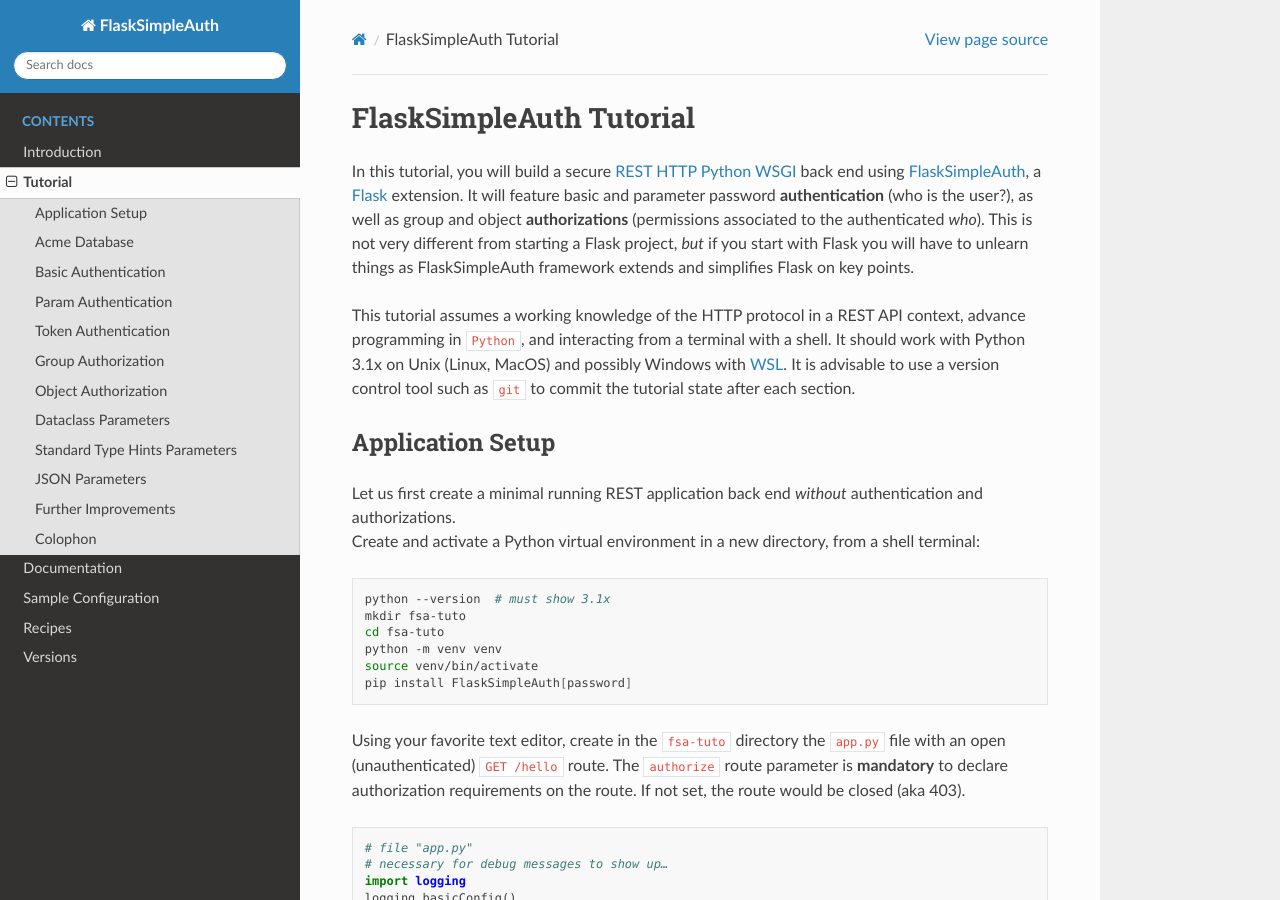
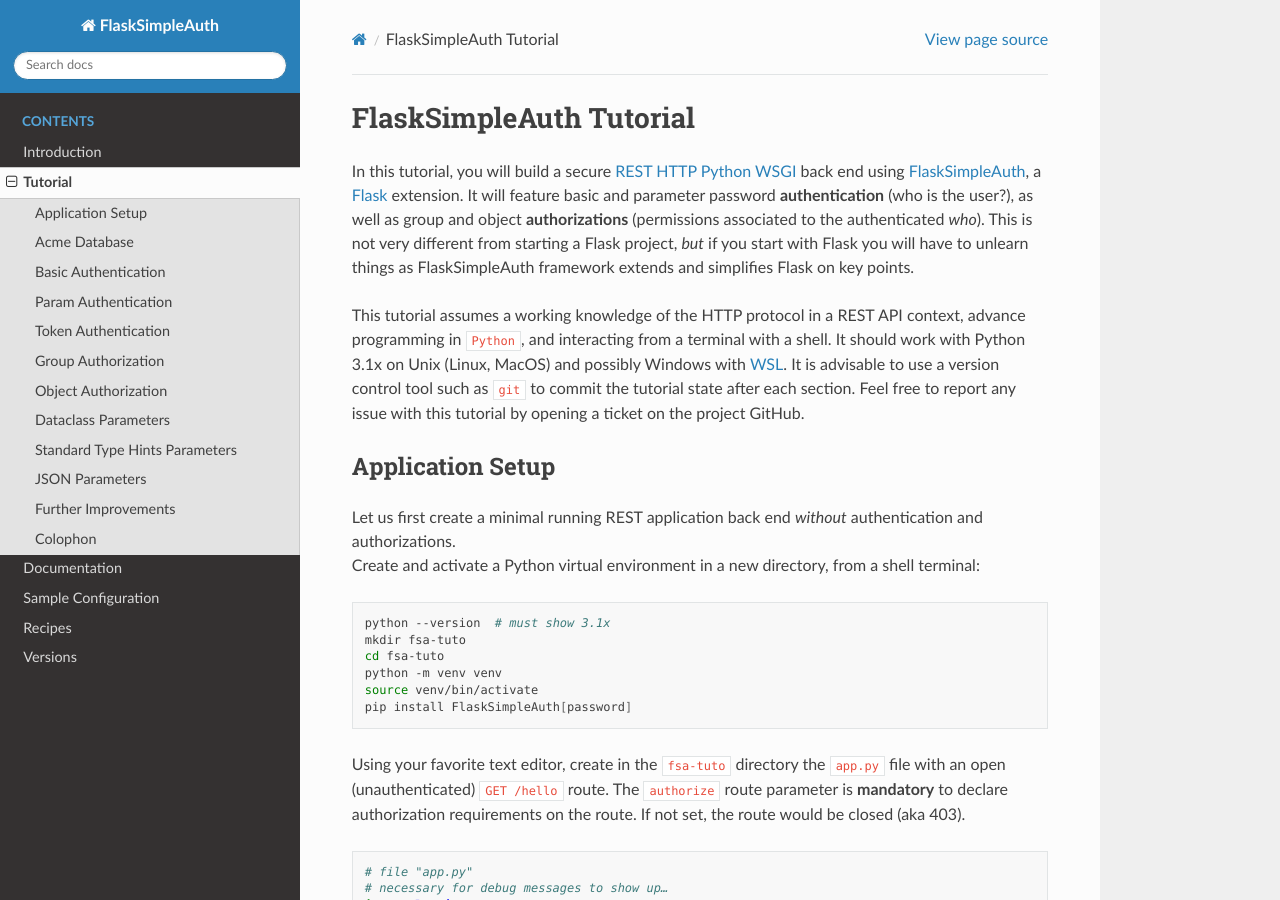
Before and after one commit to zx80/flask-simple-auth, a Sphinx documentation site: the page built from docs/TUTORIAL.md, in a window 1280 px wide and 900 px high. Built offline with Sphinx 7.4.7 and the Read the Docs theme 3.1.0, drawn with Linux system fonts in a browser that asks for light colours; pages that are not in the unit, such as notebooks, are missing from menus.

Commit message:
help wanted!

```diff
--- a/docs/TUTORIAL.md
+++ b/docs/TUTORIAL.md
@@ -22,6 +22,8 @@
 [WSL](https://en.wikipedia.org/wiki/Windows_Subsystem_for_Linux).
 It is advisable to use a version control tool such as `git` to commit the
 tutorial state after each section.
+Feel free to report any issue with this tutorial by opening a ticket on the
+project GitHub.
 
 ## Application Setup
 
```
